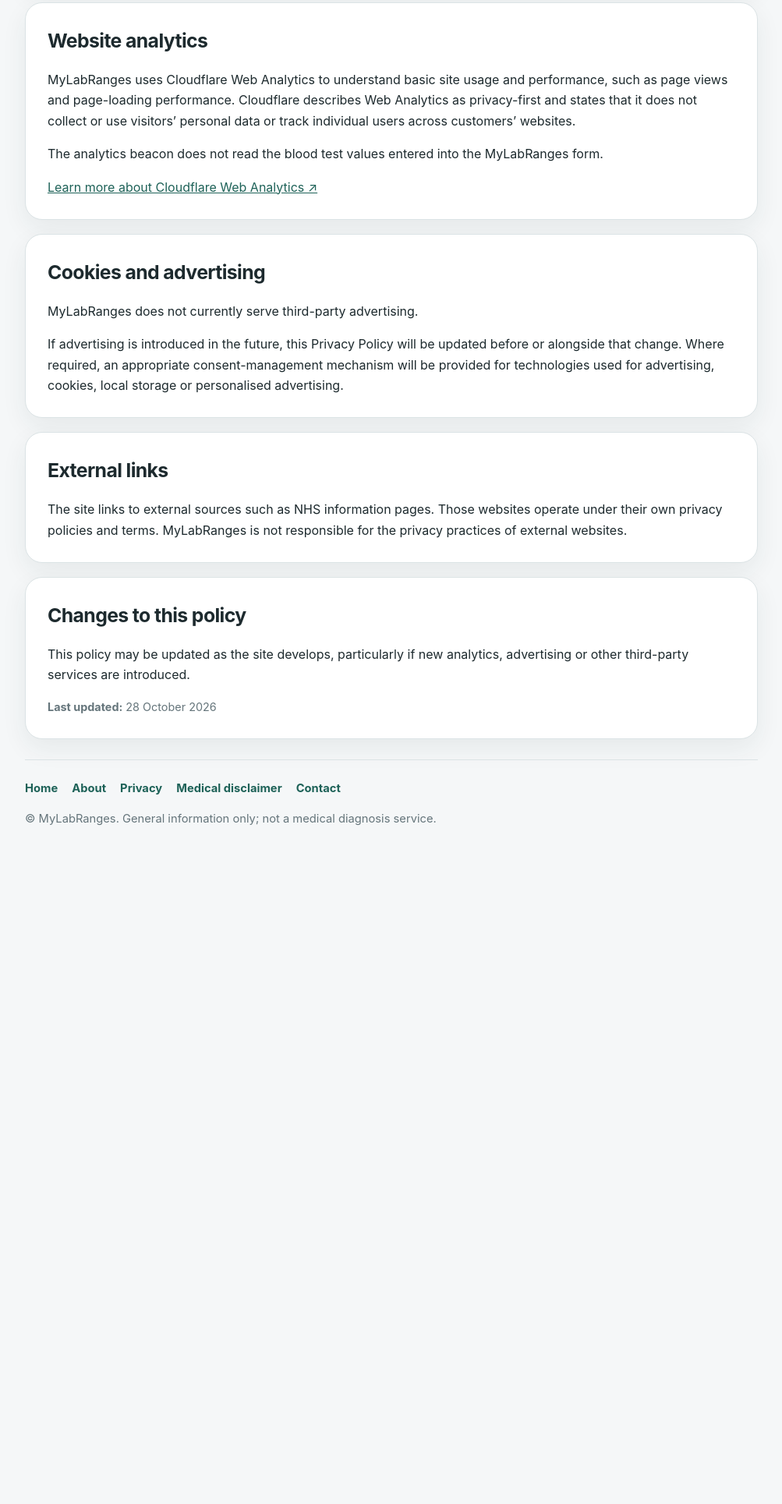
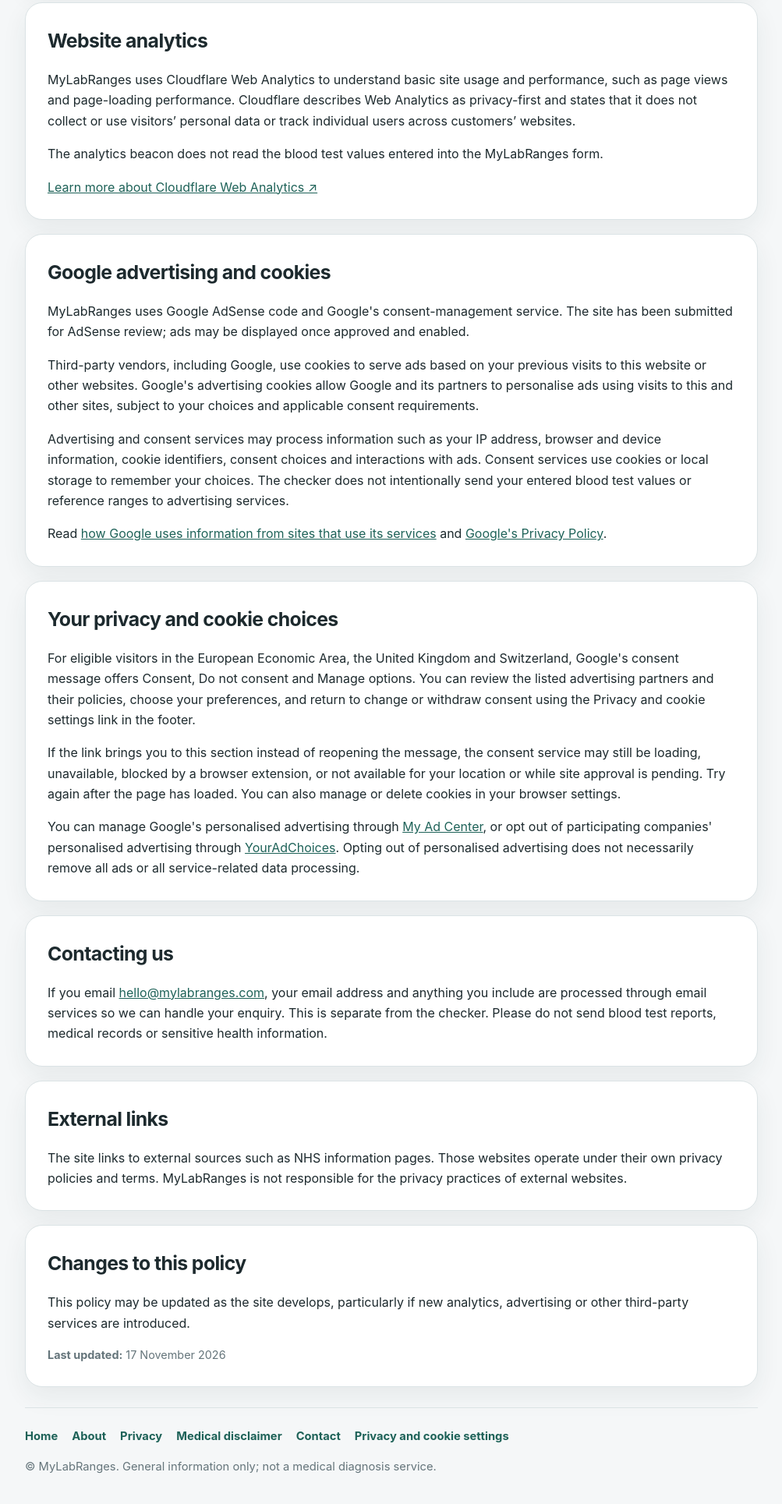
Before and after one commit to jamierafferty15/mylabranges, a plain HTML site: page privacy.html in a window 1280 px wide. Shown: the part 584-2513 px from the top of the page at 78% size, without its empty margins (138-1141 px from the left). Before the commit the page ends 1721 px from the top, so only its background shows below. Drawn offline with Linux system fonts and the light colour scheme.

Commit message:
Integrate Google consent message and update privacy policy

```diff
--- /dev/null
+++ b/privacy-choices.js
@@ -0,0 +1,11 @@
+"use strict";
+// Use Google's documented revocation API; retain the policy link as fallback.
+document.querySelectorAll("[data-privacy-choices]").forEach(function (link) {
+  link.addEventListener("click", function (event) {
+    var consent = window.googlefc;
+    if (consent && consent.callbackQueue && typeof consent.showRevocationMessage === "function") {
+      event.preventDefault();
+      consent.callbackQueue.push(consent.showRevocationMessage);
+    }
+  });
+});
--- a/privacy.html
+++ b/privacy.html
@@ -10,6 +10,9 @@
   <link rel="icon" type="image/png" sizes="32x32" href="favicon-32x32.png" />
   <link rel="apple-touch-icon" sizes="180x180" href="apple-touch-icon.png" />
   <meta name="google-adsense-account" content="ca-pub-7759235938318828" />
+  <!-- Google AdSense and published European consent message -->
+  <script async src="https://pagead2.googlesyndication.com/pagead/js/adsbygoogle.js?client=ca-pub-7759235938318828" crossorigin="anonymous"></script>
+  <script defer src="privacy-choices.js"></script>
 </head>
 <body>
   <header class="site-header">
@@ -39,9 +42,23 @@
     </section>
 
     <section class="card">
-      <h2>Cookies and advertising</h2>
-      <p>MyLabRanges does not currently serve third-party advertising.</p>
-      <p>If advertising is introduced in the future, this Privacy Policy will be updated before or alongside that change. Where required, an appropriate consent-management mechanism will be provided for technologies used for advertising, cookies, local storage or personalised advertising.</p>
+      <h2>Google advertising and cookies</h2>
+      <p>MyLabRanges uses Google AdSense code and Google's consent-management service. The site has been submitted for AdSense review; ads may be displayed once approved and enabled.</p>
+      <p>Third-party vendors, including Google, use cookies to serve ads based on your previous visits to this website or other websites. Google's advertising cookies allow Google and its partners to personalise ads using visits to this and other sites, subject to your choices and applicable consent requirements.</p>
+      <p>Advertising and consent services may process information such as your IP address, browser and device information, cookie identifiers, consent choices and interactions with ads. Consent services use cookies or local storage to remember your choices. The checker does not intentionally send your entered blood test values or reference ranges to advertising services.</p>
+      <p>Read <a href="https://policies.google.com/technologies/partner-sites" target="_blank" rel="noopener noreferrer">how Google uses information from sites that use its services</a> and <a href="https://policies.google.com/privacy" target="_blank" rel="noopener noreferrer">Google's Privacy Policy</a>.</p>
+    </section>
+
+    <section class="card" id="privacy-choices">
+      <h2>Your privacy and cookie choices</h2>
+      <p>For eligible visitors in the European Economic Area, the United Kingdom and Switzerland, Google's consent message offers Consent, Do not consent and Manage options. You can review the listed advertising partners and their policies, choose your preferences, and return to change or withdraw consent using the Privacy and cookie settings link in the footer.</p>
+      <p>If the link brings you to this section instead of reopening the message, the consent service may still be loading, unavailable, blocked by a browser extension, or not available for your location or while site approval is pending. Try again after the page has loaded. You can also manage or delete cookies in your browser settings.</p>
+      <p>You can manage Google's personalised advertising through <a href="https://myadcenter.google.com/" target="_blank" rel="noopener noreferrer">My Ad Center</a>, or opt out of participating companies' personalised advertising through <a href="https://www.aboutads.info/choices/" target="_blank" rel="noopener noreferrer">YourAdChoices</a>. Opting out of personalised advertising does not necessarily remove all ads or all service-related data processing.</p>
+    </section>
+
+    <section class="card">
+      <h2>Contacting us</h2>
+      <p>If you email <a href="mailto:hello@mylabranges.com">hello@mylabranges.com</a>, your email address and anything you include are processed through email services so we can handle your enquiry. This is separate from the checker. Please do not send blood test reports, medical records or sensitive health information.</p>
     </section>
 
     <section class="card">
@@ -52,13 +69,14 @@
     <section class="card">
       <h2>Changes to this policy</h2>
       <p>This policy may be updated as the site develops, particularly if new analytics, advertising or other third-party services are introduced.</p>
-      <p class="small"><strong>Last updated:</strong> 28 October 2026</p>
+      <p class="small"><strong>Last updated:</strong> 17 November 2026</p>
     </section>
 
     <footer class="site-footer">
       <nav class="footer-links" aria-label="Site information">
         <a href="/">Home</a><a href="about.html">About</a><a href="privacy.html">Privacy</a><a href="medical-disclaimer.html">Medical disclaimer</a>
         <a href="contact.html">Contact</a>
+              <a href="privacy.html#privacy-choices" data-privacy-choices>Privacy and cookie settings</a>
       </nav>
       <p>© MyLabRanges. General information only; not a medical diagnosis service.</p>
     </footer>
```
Also changed, not shown: about.html (+4 -0 lines), contact.html (+4 -0 lines), index.html (+4 -0 lines), medical-disclaimer.html (+4 -0 lines).
